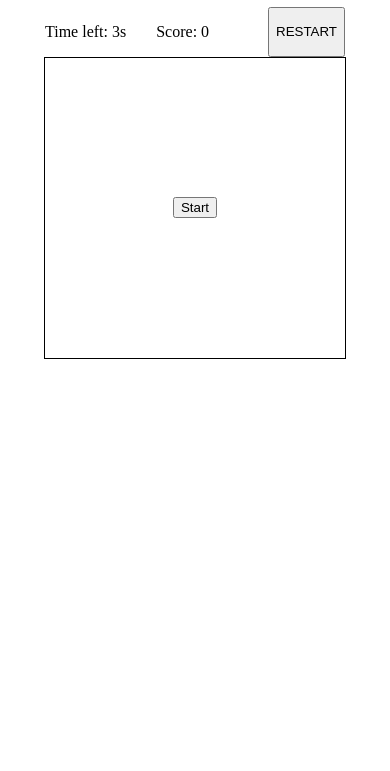
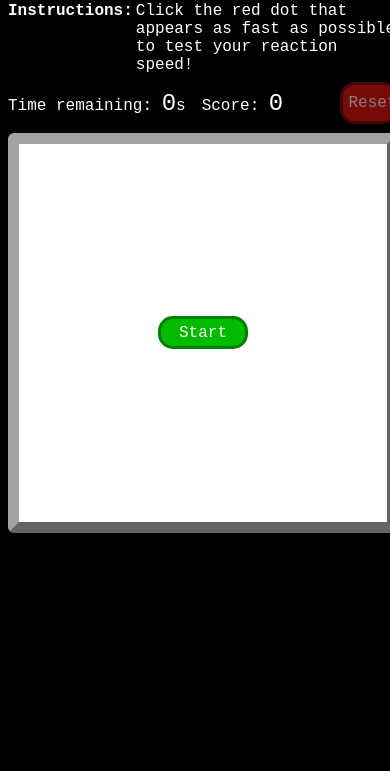
Before and after one commit to emmadaveeb/reaction-test-game, a plain HTML site: page index.html in a window 390 px wide. Shown: the part 73-844 px from the top of the page. Drawn offline with Linux system fonts and the light colour scheme; a web font is replaced by a local one.

Commit message:
adding styles

```diff
--- a/app.js
+++ b/app.js
@@ -1,21 +1,15 @@
 let dot = document.querySelector("#dot");
 let time = document.querySelector("#time");
-const restart = document.querySelector("#restart");
+const resetBtn = document.querySelector("#restart");
 const startBtn = document.querySelector("#start");
 let startScore = document.querySelector("#score");
 
 let timer;
-let seconds = 10;
+let seconds = 60;
 let score = 0;
 
-restart.addEventListener("click", ()=>{
-    startBtn.style.visibility = "visible";
-    dot.style.visibility = "hidden";
-    time.textContent = 0;
-    clearInterval(timer);
-    startScore.textContent = 0;
-    startBtn.innerText = `Game Over \n Click to play again`;
-    restart.disabled = true;
+resetBtn.addEventListener("click", ()=>{
+    end("Start");
 })
 
 startBtn.addEventListener("click", () => {
@@ -23,28 +17,24 @@ startBtn.addEventListener("click", () => {
     dot.style.visibility = "visible";
     randomPos();
     clearInterval(timer);
-    restart.disabled = false;
+    resetBtn.disabled = false;
     countDown();
 })
 
 function countDown() {
-    seconds = 10;
+    seconds = 60;
     time.textContent = seconds;
     score = 0;
     startScore.textContent = 0;
     timer = setInterval(() => {
         seconds--;
         time.textContent = seconds;
-        if (time.textContent == 0) {
-            window.clearInterval(timer);
-            dot.style.visibility = "hidden";
-            setTimeout(end, 300);
+        if(time.textContent == 0) {
 
+            end(`Score: ${score} \n Click to play again`);
         }
     }, 1000);
 }
-
-
 
 
 dot.addEventListener("click", () => {
@@ -65,10 +55,13 @@ function randomPos (){
 }
 
 
-function end(){
-
+function end(str){
+    startBtn.innerText = str;
     startBtn.style.visibility = "visible";
-    startBtn.innerText = `Score: ${score} \n Click to play again`;
-    restart.disabled = true;
-
+    dot.style.visibility = "hidden";
+    resetBtn.disabled = true;
+    clearInterval(timer);
+    startScore.textContent = 0;
+    time.textContent = 0;
+    resetBtn.disabled = true;
 }
--- a/index.html
+++ b/index.html
@@ -7,16 +7,21 @@
     <meta name="viewport" content="width=device-width, initial-scale=1.0">
     <title>Reaction Test</title>
     <link rel="stylesheet" href="style.css">
+    <link rel="preconnect" href="https://fonts.gstatic.com">
+    <link href="https://fonts.googleapis.com/css2?family=Syne+Mono&display=swap" rel="stylesheet">
 </head>
 
 <body>
 
 
     <h1 class="center">Reaction Test</h1>
-    <div id="details" class="center">
-        <p>Time left: <span id="time">3</span>s</p>
+    <div>
+        <p class="center align" style="margin-bottom: 0%;"><b style="margin-right: 3px;">Instructions:</b>Click the red dot that appears as fast as possible to test your reaction speed!</p>
+    </div>
+    <div class="center size">
+        <p>Time remaining: <span id="time">0</span>s</p>
         <p id="pdg">Score: <span id="score">0</span></p>
-        <button id="restart">RESTART</button>
+        <button id="restart" disabled>Reset</button>
     </div>
     <div class="box center">
         <div id="dot" class="grow"></div>
--- a/style.css
+++ b/style.css
@@ -8,74 +8,146 @@
     }
 }
 
+body, button {
+    font-family: 'Syne Mono', monospace;
+
+}
+
+body {
+    background-color: black;
+    color: white;
+}
+
+button:disabled {
+    opacity: 50%;
+}
 .grow {
 
    animation-name: grow;
-   animation-duration: 2s;
+   animation-duration: 3s;
 }
 
+.size {
+    font-size: 100%;
+}
 
 #dot {
     position: absolute;
-
-    background-color:#f11414;
+    background-color:rgb(207, 4, 4);
     border-radius: 50%;
-    height: 28px;
-    width: 28px;
+    height: 18px;
+    width: 18px;
     visibility: hidden;
-
+    border: 1px rgba(182, 9, 9, 0.918) solid;
 
 }
+
+/* #dot:active{
+    box-shadow: 0 8px 16px 0 rgba(0,0,0,0.2), 0 6px 20px 0 rgba(0,0,0,0.19);
+} */
  h1 {
      display: block;
- }
-
+     font-size: 190%;
+}
+P {
+    padding: auto;
+    margin: none;
+}
 .center {
     display: flex;
     justify-content: center;
+    width: 58rem;
+    margin-left: auto;
+    margin-right: auto;
 }
 
 .box {
     position: relative;
     border: 1px solid black;
-    height: 800px;
-    width: 800px;
+    border-radius: 6px;
+    height: 47rem;
+    width: 58rem;
     margin: auto;
     background-color: white;
+    border: 11px rgba(139, 134, 134, 0.767) outset;
+    box-sizing: border-box;
 
 }
 
-#details {
+
+.align {
 
     justify-content: start;
-    width: 800px;
-    margin: auto;
-
 
 }
 
 #start {
     display: inline-block;
     margin: auto;
+    font-size: 1em;
+    border: none;
+    height: auto;
+    border: 3px green solid;
+    color: white;
+    /* width: 9em;
+    height: 2.6em; */
+    padding: 1.2% 5%;
+    background-color: rgb(0, 187, 0);
+    border-radius: 15px;
+    outline: none;
+    opacity: none;
+}
+
+#restart {
+    display: inline-block;
+    font-size: 1em;
+    margin-left: auto;
+    height: auto;
+    border: 3px rgb(136, 13, 13) solid;
+    color: white;
+    width: 15%;
+    height: 2.6rem;
+    background-color: #f11414;
+    border-radius: 15px;
+    align-self: center;
+    outline: none;
 
 }
 
-#restart {
-    margin-left: auto;
+#restart:hover{
+    box-shadow: 0 0 7px rgb(240, 228, 228);
 
 }
 
+#start:hover, #dot:active {
+    box-shadow: 0 0 8px gray;
+}
+
 #pdg {
-    margin-left: 30px;
+    margin-left: 1em;
 }
+
+b {
+    display: inline;
+}
+
+ #time, #score {
+    font-size: 150%;
+}
+
 
 @media (max-width: 480px) {
     .box {
-      height: 300px;
-      width: 300px;
+      height: 400px;
+      width: 390px;
     }
 
-    #details{
-       width: 300px;
+    #details, .center{
+       width: 390px;
     }
+
+    #restart {
+        display: block;
+    }
+
   }
```
